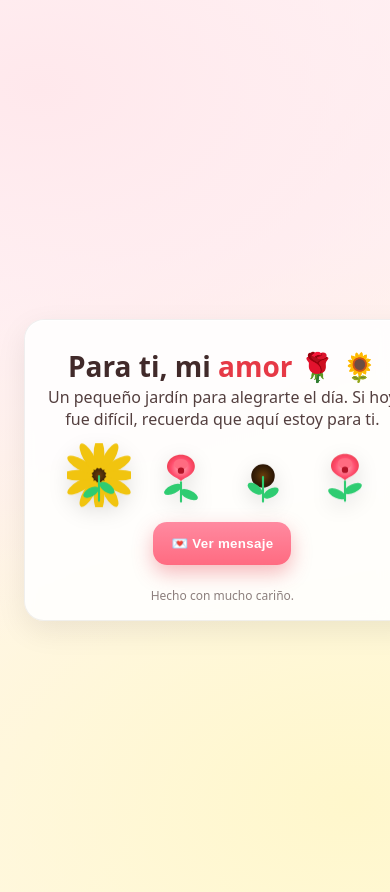
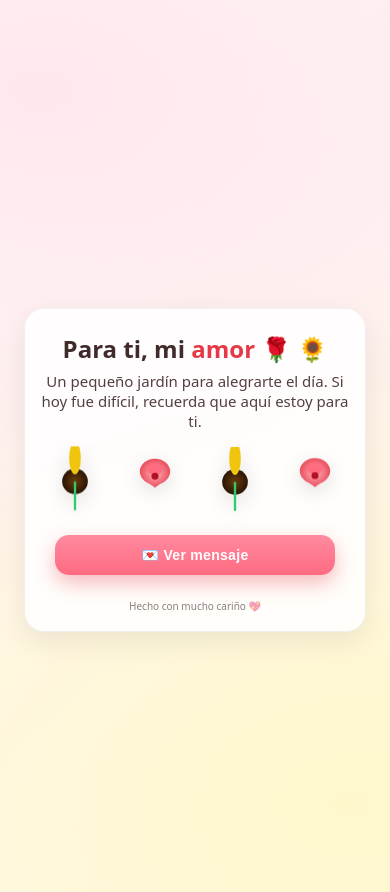
Before and after one commit to UrielMartinez21/Creations, a Django app: page /celebrations/flower_garden/ in a window 390 px wide. Run offline with Django 5.2, Linux system fonts and the light colour scheme.

Commit message:
style: added responsive styles

```diff
--- a/templates/flowers/flower_garden.html
+++ b/templates/flowers/flower_garden.html
@@ -11,9 +11,7 @@
             --bg2: #fff7cc;
             --txt: #412a2a;
             --accent: #e63946;
-            /* rojo rosa */
             --accent2: #f1c40f;
-            /* girasol */
             --leaf: #2ecc71;
             --card: #ffffffdd;
         }
@@ -27,48 +25,49 @@
             background: radial-gradient(1200px 800px at 10% 10%, var(--bg1), transparent 70%),
                 radial-gradient(1200px 800px at 90% 90%, var(--bg2), transparent 70%),
                 linear-gradient(135deg, #fff, #fff5f6 40%, #fffbea);
-            overflow: hidden;
+            overflow-x: hidden;
         }
 
-        /* Layout */
         .wrap {
             position: relative;
-            height: 100%;
-            width: 100%;
-            display: grid;
-            place-items: center;
+            min-height: 100vh;
+            display: flex;
+            align-items: center;
+            justify-content: center;
             padding: 24px;
         }
 
         .card {
-            width: min(720px, 92vw);
+            width: 100%;
+            max-width: 720px;
             backdrop-filter: blur(6px);
             background: var(--card);
             border: 1px solid rgba(0, 0, 0, .06);
             border-radius: 20px;
-            box-shadow: 0 10px 30px rgba(0, 0, 0, .08), 0 1px 0 rgba(255, 255, 255, .8) inset;
-            padding: 28px 28px 22px;
+            box-shadow: 0 10px 30px rgba(0, 0, 0, .08);
+            padding: 24px;
             text-align: center;
             z-index: 10;
+            transition: all 0.3s ease;
         }
 
         h1 {
-            font-size: clamp(28px, 4vw, 42px);
-            margin: 8px 0 4px;
-            line-height: 1.15;
+            font-size: clamp(26px, 5vw, 40px);
+            margin: 8px 0;
+            line-height: 1.2;
         }
 
         p.lead {
-            font-size: clamp(16px, 2.2vw, 18px);
+            font-size: clamp(15px, 2.5vw, 18px);
             opacity: .9;
-            margin: 0 0 14px;
+            margin: 0 0 16px;
         }
 
-        /* Button */
+        /* Botón */
         .btn {
             appearance: none;
             border: none;
-            padding: 14px 18px;
+            padding: 12px 18px;
             border-radius: 14px;
             background: linear-gradient(180deg, #ff8aa0, #ff6b81);
             color: #fff;
@@ -77,21 +76,16 @@
             cursor: pointer;
             box-shadow: 0 8px 20px rgba(230, 57, 70, .35);
             transition: transform .12s ease, box-shadow .12s ease, filter .2s ease;
+            font-size: clamp(14px, 2vw, 18px);
         }
 
         .btn:hover {
-            transform: translateY(-1px) scale(1.01);
-            filter: brightness(1.03);
+            transform: translateY(-1px) scale(1.02);
+            filter: brightness(1.05);
         }
 
-        .btn:active {
-            transform: translateY(1px) scale(.99);
-            box-shadow: 0 4px 12px rgba(230, 57, 70, .3);
-        }
-
-        /* Hidden note */
         .note {
-            margin: 14px auto 0;
+            margin: 16px auto 0;
             max-height: 0;
             overflow: hidden;
             transition: max-height .6s ease;
@@ -108,20 +102,21 @@
             padding: 16px 18px;
             border: 1px solid rgba(0, 0, 0, .06);
             box-shadow: 0 8px 20px rgba(0, 0, 0, .06);
-            font-size: clamp(16px, 2.4vw, 18px);
+            font-size: clamp(15px, 2.3vw, 18px);
+            line-height: 1.5;
         }
 
-        /* Flowers row */
+        /* Flores */
         .flowers {
             display: flex;
-            gap: 18px;
+            flex-wrap: wrap;
             justify-content: center;
-            flex-wrap: wrap;
-            margin: 8px 0 14px;
+            gap: clamp(10px, 3vw, 20px);
+            margin: 10px 0 18px;
         }
 
         .flower {
-            width: clamp(64px, 14vw, 120px);
+            width: clamp(70px, 22vw, 120px);
             aspect-ratio: 1/1;
             position: relative;
             filter: drop-shadow(0 6px 10px rgba(0, 0, 0, .12));
@@ -129,30 +124,29 @@
         }
 
         .flower:nth-child(2) {
-            animation-delay: .4s
+            animation-delay: .4s;
         }
 
         .flower:nth-child(3) {
-            animation-delay: .8s
+            animation-delay: .8s;
         }
 
         .flower:nth-child(4) {
-            animation-delay: 1.2s
+            animation-delay: 1.2s;
         }
 
         @keyframes float {
 
             0%,
             100% {
-                transform: translateY(0)
+                transform: translateY(0);
             }
 
             50% {
-                transform: translateY(-10px)
+                transform: translateY(-8px);
             }
         }
 
-        /* Gentle confetti hearts + pollen */
         .confetti,
         .hearts {
             position: absolute;
@@ -194,10 +188,6 @@
             top: 0;
         }
 
-        .particle.heart {
-            background: var(--accent);
-        }
-
         @keyframes fall {
             to {
                 transform: translateY(110vh) rotate(360deg);
@@ -205,60 +195,62 @@
             }
         }
 
-        /* Footer */
         .small {
-            font-size: 12px;
+            font-size: clamp(10px, 2vw, 12px);
             opacity: .6;
-            margin-top: 8px
+            margin-top: 8px;
         }
 
-        /* Accessibility helpers */
-        .sr-only {
-            position: absolute;
-            left: -9999px;
+        @media (max-width: 600px) {
+            .card {
+                padding: 18px 14px;
             }
 
-        /* Mobile spacing */
-        @media (max-width:420px) {
-            .card {
-                padding: 22px 18px 16px
+            .flowers {
+                gap: 10px;
+            }
+
+            .btn {
+                width: 100%;
+                max-width: 280px;
+            }
+        }
+
+        @media (max-width: 400px) {
+            h1 {
+                font-size: 24px;
+            }
+
+            .flower {
+                width: 70px;
             }
         }
     </style>
 </head>
 
 <body>
-    <!-- floating decor -->
     <div class="hearts" aria-hidden="true"></div>
     <div class="confetti" aria-hidden="true"></div>
 
     <div class="wrap">
-        <main class="card" role="main" aria-labelledby="tit">
-            <h1 id="tit">Para ti, mi <span style="color:var(--accent)">amor</span> 🌹 <span
+        <main class="card">
+            <h1>Para ti, mi <span style="color:var(--accent)">amor</span> 🌹 <span
                     style="color:var(--accent2)">🌻</span></h1>
             <p class="lead">Un pequeño jardín para alegrarte el día. Si hoy fue difícil, recuerda que aquí estoy para
                 ti.</p>
 
-            <div class="flowers" aria-hidden="true">
-                <!-- Girasol -->
-                <svg class="flower" viewBox="0 0 120 120" xmlns="http://www.w3.org/2000/svg" role="img"
-                    aria-label="Girasol">
+            <div class="flowers">
+                <!-- 🌻 Girasol -->
+                <svg class="flower" viewBox="0 0 120 120">
                     <defs>
                         <radialGradient id="pollen" cx="50%" cy="50%" r="50%">
                             <stop offset="0%" stop-color="#6b3d0c" />
-                            <stop offset="60%" stop-color="#3e2408" />
                             <stop offset="100%" stop-color="#2a1504" />
                         </radialGradient>
                     </defs>
                     <circle cx="60" cy="60" r="22" fill="url(#pollen)" />
-                    <!-- pétalos -->
-                    <g fill="#f1c40f">
-                        <!-- 12 pétalos -->
-                        <g transform="translate(60 60)">
-                            <!-- pétalo -->
-                            <g id="pet">
+                    <g fill="#f1c40f" transform="translate(60 60)">
                         <ellipse rx="10" ry="28" transform="rotate(0) translate(0 -40)" />
-                            </g>
                         <use href="#pet" transform="rotate(30)" />
                         <use href="#pet" transform="rotate(60)" />
                         <use href="#pet" transform="rotate(90)" />
@@ -271,56 +263,17 @@
                         <use href="#pet" transform="rotate(300)" />
                         <use href="#pet" transform="rotate(330)" />
                     </g>
-                    </g>
-                    <!-- tallo y hojas -->
                     <rect x="58" y="60" width="4" height="50" rx="2" fill="#2ecc71" />
-                    <ellipse cx="45" cy="92" rx="16" ry="8" fill="#2ecc71" transform="rotate(-30 45 92)" />
-                    <ellipse cx="75" cy="84" rx="16" ry="8" fill="#2ecc71" transform="rotate(35 75 84)" />
                 </svg>
 
-                <!-- Rosa roja -->
-                <svg class="flower" viewBox="0 0 120 120" xmlns="http://www.w3.org/2000/svg" role="img"
-                    aria-label="Rosa roja">
+                <!-- 🌹 Rosa roja -->
+                <svg class="flower" viewBox="0 0 120 120">
                     <defs>
                         <radialGradient id="rose" cx="50%" cy="50%" r="60%">
                             <stop offset="0%" stop-color="#ffb3bf" />
-                            <stop offset="60%" stop-color="#ff4d6d" />
                             <stop offset="100%" stop-color="#e63946" />
                         </radialGradient>
                     </defs>
-                    <!-- capullo -->
-                    <path d="M60 20
-                   C80 20, 95 40, 80 56
-                   C75 62, 65 64, 60 70
-                   C55 64, 45 62, 40 56
-                   C25 40, 40 20, 60 20 Z" fill="url(#rose)" />
-                    <!-- pétalos internos -->
-                    <path d="M60 28
-                   C70 28, 78 36, 70 44
-                   C66 48, 62 50, 60 54
-                   C58 50, 54 48, 50 44
-                   C42 36, 50 28, 60 28 Z" fill="#ff6b81" />
-                    <circle cx="60" cy="50" r="6" fill="#b11226" />
-                    <!-- tallo -->
-                    <rect x="58" y="70" width="4" height="40" rx="2" fill="#2ecc71" />
-                    <!-- hojas -->
-                    <ellipse cx="45" cy="85" rx="18" ry="8" fill="#2ecc71" transform="rotate(-25 45 85)" />
-                    <ellipse cx="75" cy="95" rx="18" ry="8" fill="#2ecc71" transform="rotate(25 75 95)" />
-                </svg>
-
-                <!-- Otro girasol -->
-                <svg class="flower" viewBox="0 0 120 120" xmlns="http://www.w3.org/2000/svg" role="img"
-                    aria-label="Girasol">
-                    <use href="#pet" />
-                    <circle cx="60" cy="60" r="22" fill="url(#pollen)" />
-                    <rect x="58" y="60" width="4" height="50" rx="2" fill="#2ecc71" />
-                    <ellipse cx="75" cy="92" rx="16" ry="8" fill="#2ecc71" transform="rotate(-30 75 92)" />
-                    <ellipse cx="45" cy="84" rx="16" ry="8" fill="#2ecc71" transform="rotate(35 45 84)" />
-                </svg>
-
-                <!-- Otra rosa -->
-                <svg class="flower" viewBox="0 0 120 120" xmlns="http://www.w3.org/2000/svg" role="img"
-                    aria-label="Rosa roja">
                     <path
                         d="M60 20 C80 20, 95 40, 80 56 C75 62, 65 64, 60 70 C55 64, 45 62, 40 56 C25 40, 40 20, 60 20 Z"
                         fill="url(#rose)" />
@@ -328,43 +281,65 @@
                         d="M60 28 C70 28, 78 36, 70 44 C66 48, 62 50, 60 54 C58 50, 54 48, 50 44 C42 36, 50 28, 60 28 Z"
                         fill="#ff6b81" />
                     <circle cx="60" cy="50" r="6" fill="#b11226" />
-                    <rect x="58" y="70" width="4" height="40" rx="2" fill="#2ecc71" />
-                    <ellipse cx="75" cy="85" rx="18" ry="8" fill="#2ecc71" transform="rotate(-25 75 85)" />
-                    <ellipse cx="45" cy="95" rx="18" ry="8" fill="#2ecc71" transform="rotate(25 45 95)" />
+                </svg>
+
+                <!-- 🌻 Otro girasol -->
+                <svg class="flower" viewBox="0 0 120 120">
+                    <circle cx="60" cy="60" r="22" fill="url(#pollen)" />
+                    <g fill="#f1c40f" transform="translate(60 60)">
+                        <ellipse rx="10" ry="28" transform="rotate(0) translate(0 -40)" />
+                        <use href="#pet" transform="rotate(45)" />
+                        <use href="#pet" transform="rotate(90)" />
+                        <use href="#pet" transform="rotate(135)" />
+                        <use href="#pet" transform="rotate(180)" />
+                        <use href="#pet" transform="rotate(225)" />
+                        <use href="#pet" transform="rotate(270)" />
+                        <use href="#pet" transform="rotate(315)" />
+                    </g>
+                    <rect x="58" y="60" width="4" height="50" rx="2" fill="#2ecc71" />
+                </svg>
+
+                <!-- 🌹 Otra rosa -->
+                <svg class="flower" viewBox="0 0 120 120">
+                    <path
+                        d="M60 20 C80 20, 95 40, 80 56 C75 62, 65 64, 60 70 C55 64, 45 62, 40 56 C25 40, 40 20, 60 20 Z"
+                        fill="url(#rose)" />
+                    <path
+                        d="M60 28 C70 28, 78 36, 70 44 C66 48, 62 50, 60 54 C58 50, 54 48, 50 44 C42 36, 50 28, 60 28 Z"
+                        fill="#ff6b81" />
+                    <circle cx="60" cy="50" r="6" fill="#b11226" />
                 </svg>
             </div>
 
             <button class="btn" id="reveal">💌 Ver mensaje</button>
 
-            <section class="note" id="note" aria-live="polite">
+            <section class="note" id="note">
                 <div class="bubble">
                     <strong>Mi amor,</strong><br />
-                    como los girasoles, siempre buscaré tu luz; y como las rosas, te cuidaré con todo mi corazón.
+                    Como los girasoles, siempre buscaré tu luz; y como las rosas, te cuidaré con todo mi corazón.
                     Gracias por existir. Hoy y siempre, estoy contigo. 🌹🌻
                 </div>
             </section>
 
-            <div class="small">Hecho con mucho cariño.</div>
+            <div class="small">Hecho con mucho cariño 💖</div>
         </main>
     </div>
 
     <script>
-        // Reveal message + burst of corazoncitos
         const btn = document.getElementById('reveal');
         const note = document.getElementById('note');
         const heartsLayer = document.querySelector('.hearts');
         const confettiLayer = document.querySelector('.confetti');
+        let opened = false;
 
-        let opened = false;
         btn.addEventListener('click', () => {
             note.classList.toggle('show');
             opened = !opened;
             btn.textContent = opened ? '🌟 Te amo' : '💌 Ver mensaje';
-            burstHearts(18);
-            sprinkle(24);
+            burstHearts(15);
+            sprinkle(20);
         });
 
-        // sprinkle pollen-like confetti (amarillo)
         function sprinkle(n) {
             const w = window.innerWidth;
             for (let i = 0; i < n; i++) {
@@ -374,14 +349,11 @@
                 p.style.left = Math.random() * w + 'px';
                 p.style.top = '-12px';
                 p.style.animationDuration = (4 + Math.random() * 4) + 's';
-                p.style.transform = 'translateY(0) rotate(' + (Math.random() * 360) + 'deg)';
-                p.style.filter = 'blur(' + (Math.random() * 0.6) + 'px)';
                 confettiLayer.appendChild(p);
                 setTimeout(() => p.remove(), 9000);
             }
         }
 
-        // hearts burst (rojos)
         function burstHearts(n) {
             const w = window.innerWidth;
             for (let i = 0; i < n; i++) {
@@ -390,21 +362,12 @@
                 h.style.left = (w / 2 - 60 + Math.random() * 120) + 'px';
                 h.style.top = (window.innerHeight / 2 - 40 + Math.random() * 80) + 'px';
                 h.style.animationDuration = (3 + Math.random() * 3) + 's';
-                h.style.opacity = .9;
                 heartsLayer.appendChild(h);
                 setTimeout(() => h.remove(), 7000);
             }
         }
 
-        // gentle ambient confetti drifting down occasionally
-        setInterval(() => sprinkle(4), 2200);
-
-        // Reduce motion preference
-        const mq = window.matchMedia('(prefers-reduced-motion: reduce)');
-        if (mq.matches) {
-            document.querySelectorAll('.flower').forEach(f => f.style.animation = 'none');
-            clearInterval();
-        }
+        setInterval(() => sprinkle(3), 3000);
     </script>
 </body>
 
```
Lines whose indentation alone changed are shown as unchanged.
